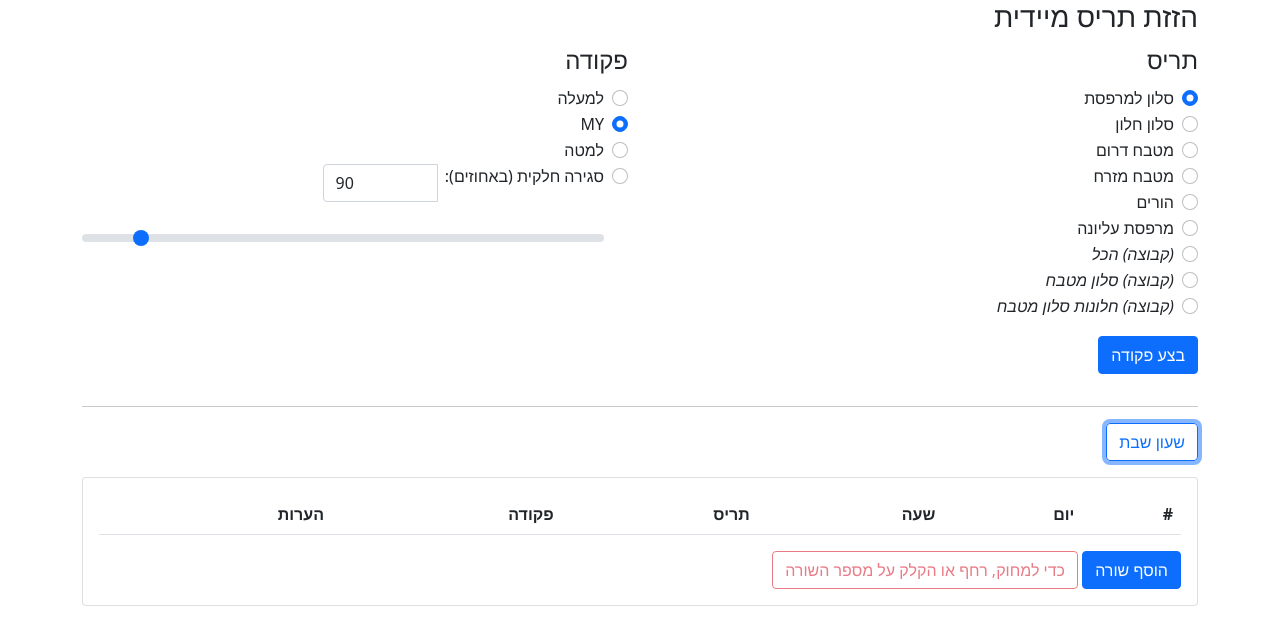
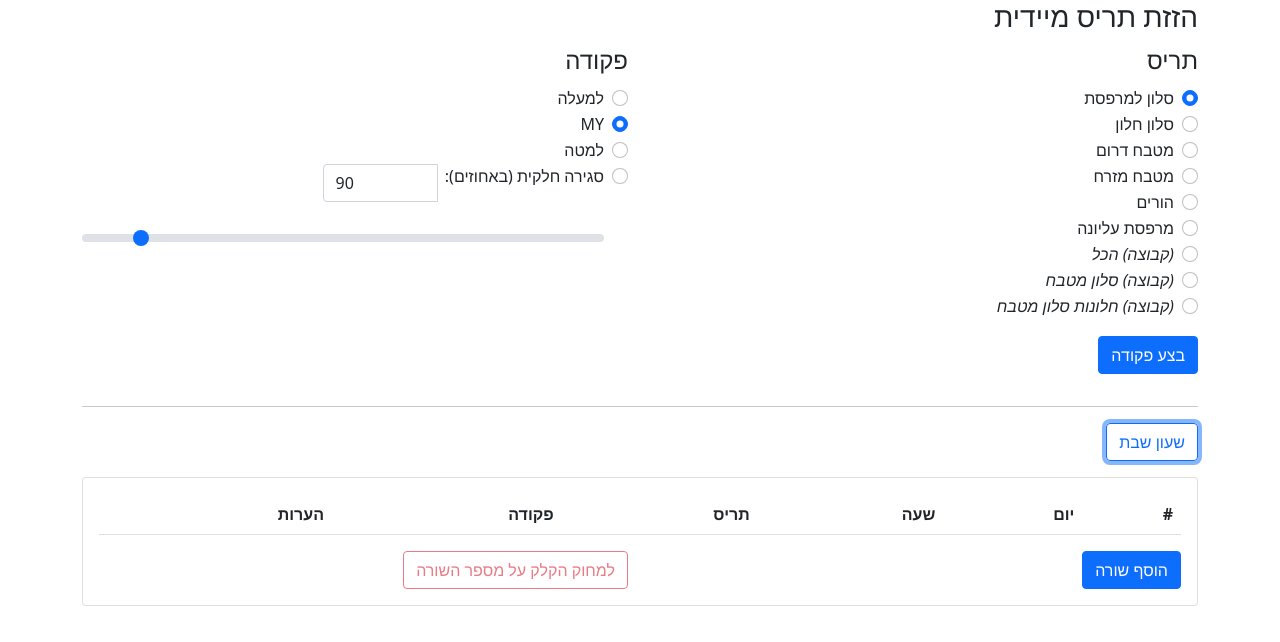
Before and after one commit to ZvikaZ/rfx-server, a website: page index.html in a window 1280 px wide. Both pictures are taken after a click on the button "שעון שבת". Drawn offline with nearby package versions, Linux system fonts and the light colour scheme; no server answers.

Commit message:
cosmetic

```diff
--- a/index.html
+++ b/index.html
@@ -138,7 +138,11 @@
                                 onclick='new bootstrap.Modal(document.getElementById("addRowModal")).show()'>
                             הוסף שורה
                         </button>
-<button type="button" class="btn btn-outline-danger" disabled>כדי למחוק, רחף או הקלק על מספר השורה</button>
+                    </div>
+                    <div class="col">
+                        <button type="button" class="btn btn-outline-danger" disabled> למחוק הקלק על מספר
+                            השורה
+                        </button>
                     </div>
                 </div>
             </div>
```
